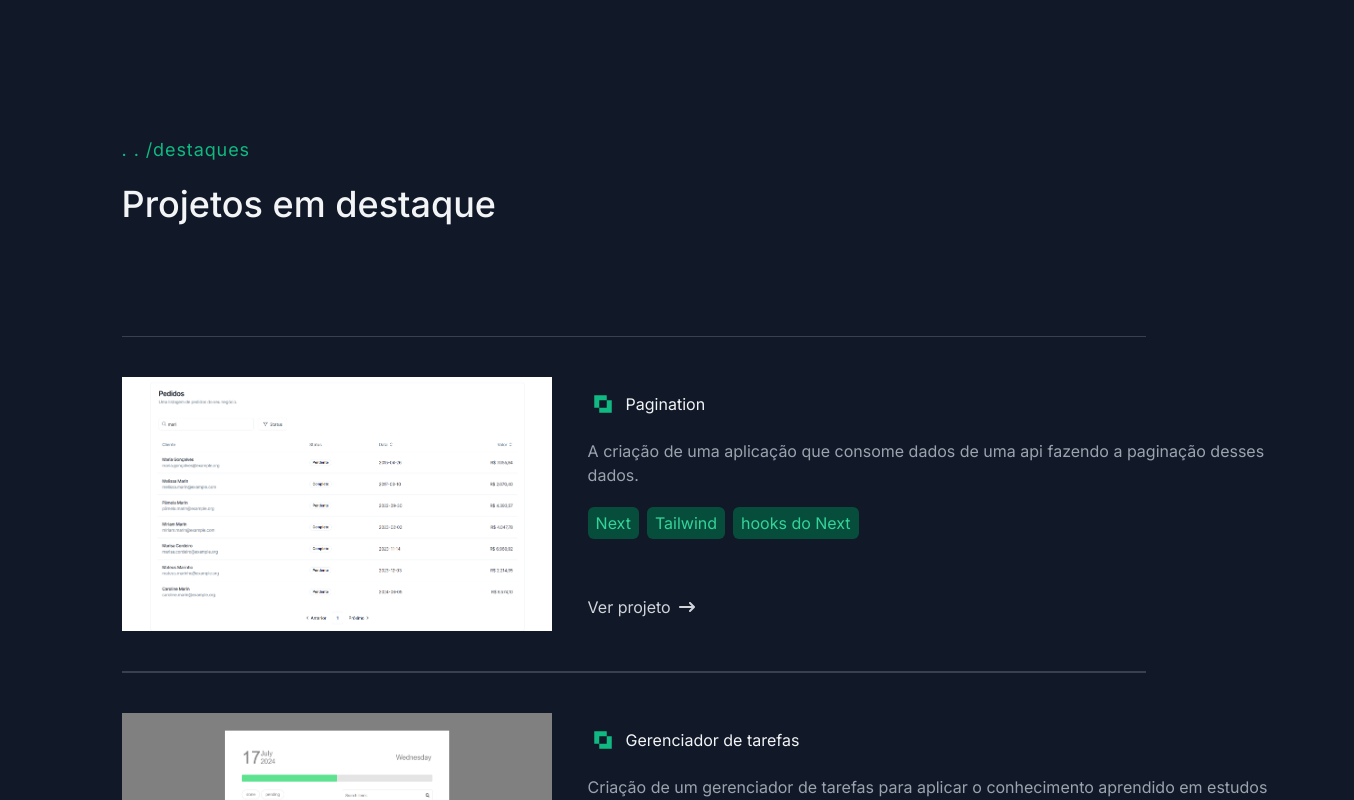
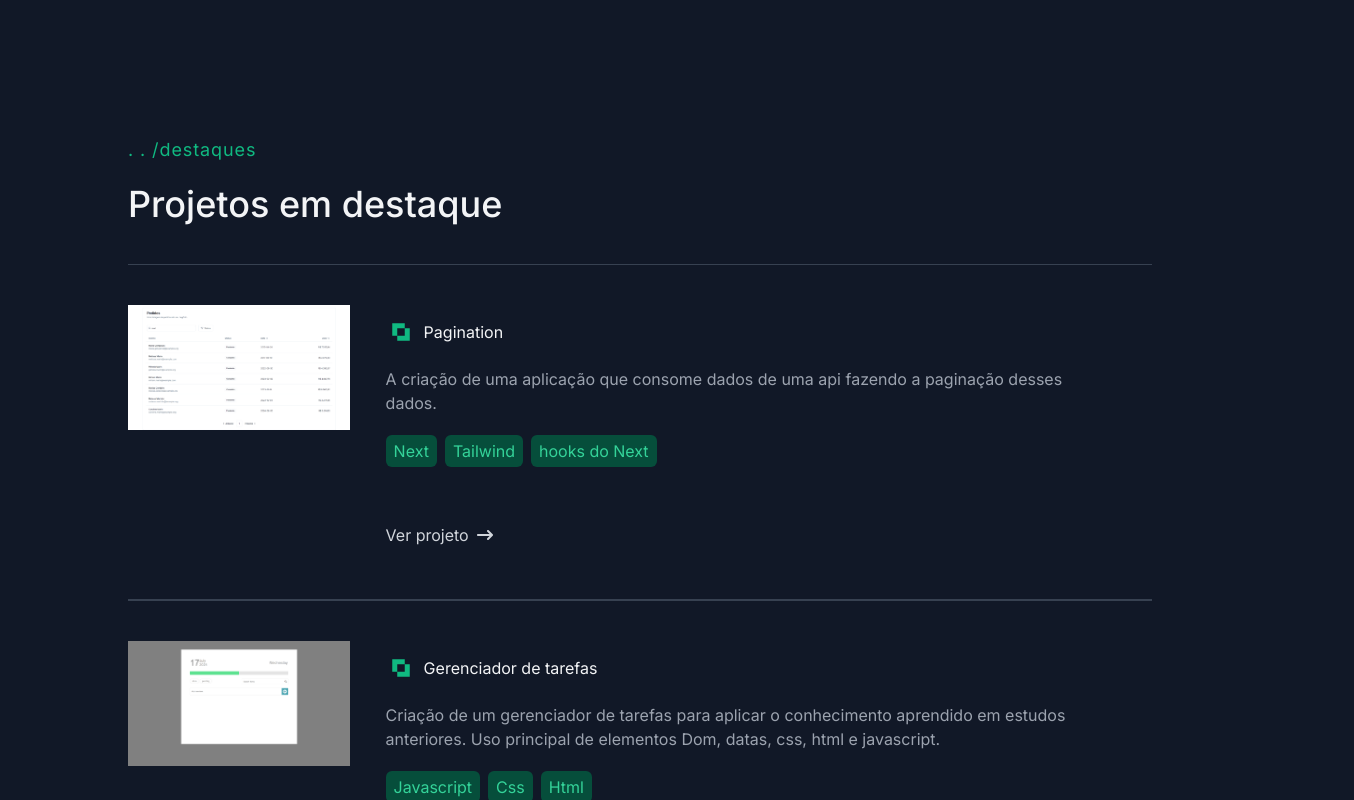
Before and after one commit to Dom-Garotom/Portifolio, a Next.js app: page / in a window 1280 px wide. Shown: the part 1440-2240 px from the top of the page, 1354 px wide, since content can reach past the window. Built offline with nearby package versions, Linux system fonts and the light colour scheme.

Commit message:
responsive

```diff
--- a/src/components/hero/index.tsx
+++ b/src/components/hero/index.tsx
@@ -1,5 +1,5 @@
-import Image from "next/image"
-import Person from "../../../public/images/person.png"
+import Image from "next/image";
+import Person from "../../../public/images/person.png";
 import ItenSkill from "./itenSkill";
 import ButtonCTA from "../ButtonCTA";
 import { LuGithub } from "react-icons/lu";
@@ -9,18 +9,17 @@ import { MdOutlineMarkEmailRead } from "react-icons/md";
 
 function HeroSection() {
     return (
-        <section className="flex flex-row-reverse items-center justify-around pt-20 bg-hero-image bg-cover bg-no-repeat h-[100vh]">
-            <div className="w-[450px]"></div>
-            <div className="flex flex-col h-[400px] justify-between items-start ">
+        <section className="flex flex-col-reverse md:flex-row-reverse items-center justify-around pt-20 bg-hero-image bg-cover bg-no-repeat h-[100vh]">
+            <div className="w-full md:w-[450px]"></div>
+            <div className="flex flex-col h-auto md:h-[400px] justify-between items-start p-4 md:p-0">
                 <div>
                     <p className="text-emerald-500 font-mono text-base mb-3">Olá, meu nome é </p>
-                    <h1 className="text-5xl font-semi mb-4">Gean Ferreira</h1>
+                    <h1 className="text-3xl md:text-5xl font-semi mb-4">Gean Ferreira</h1>
                 </div>
 
+                <p className="text-gray-400 w-full md:w-[530px]">Olá, meu nome é Gean Ferreira e sou um desenvolvedor front-end apaixonado por tecnologia. Com <b className="text-white" >1 ano de estudos em tecnologia</b>. Meu objetivo é criar interfaces de usuário bonitas e fazer o que amo. Gosto de projetos desafiadores, estou sempre aberto a novas oportunidades e desafios.</p>
 
-                <p className="text-gray-400 w-[530px]">Olá, meu nome é Gean Ferreira e sou um desenvolvedor front-end apaixonado por tecnologia. Com <b className="text-white" >1 ano de estudos em tecnologia</b>. Meu objetivo é criar interfaces de usuário bonitas e fazer o que amo. Gosto de projetos desafiadores, estou sempre aberto a novas oportunidades e desafios.</p>
-
-                <div className="flex flex-row flex-wrap gap-2 max-w-[450px]">
+                <div className="flex flex-row flex-wrap gap-2 max-w-full md:max-w-[450px]">
                     <ItenSkill content="Next js" />
                     <ItenSkill content="React" />
                     <ItenSkill content="Javascript" />
@@ -30,9 +29,9 @@ function HeroSection() {
                     <ItenSkill content="Git" />
                 </div>
 
-                <div className=" flex gap-5">
+                <div className="flex flex-col md:flex-row gap-5">
                     <ButtonCTA content="Entre em contato" caminho="/contact" />
-                    <div className=" flex justify-between items-center gap-3 text-slate-700 text-2xl   ">
+                    <div className="flex justify-between items-center gap-3 text-slate-700 text-2xl">
                         <LuGithub />
                         <CiLinkedin />
                         <FaWhatsapp />
@@ -40,9 +39,8 @@ function HeroSection() {
                     </div>
                 </div>
             </div>
-
         </section>
-    )
+    );
 }
 
 export default HeroSection;
--- a/src/components/sectionContact/index.tsx
+++ b/src/components/sectionContact/index.tsx
@@ -2,11 +2,13 @@ import ButtonCTA from "../ButtonCTA";
 
 function SectionContact() {
     return (
-        <div className="w-full h-[50vh] flex flex-col items-center justify-center gap-7 bg-gray-900 border-t-2 border-gray-800 ">
-            <h1 className="text-4xl font-semibold text-emerald-500 text-center w-[680px]">Vamos começar a construir o futuro que você imagina!</h1>
+        <div className="w-full h-[50vh] flex flex-col items-center justify-center gap-7 bg-gray-900 border-t-2 border-gray-800 p-4 md:p-0">
+            <h1 className="text-2xl md:text-4xl font-semibold text-emerald-500 text-center max-w-lg md:max-w-2xl">
+                Vamos começar a construir o futuro que você imagina!
+            </h1>
             <ButtonCTA content="Vamos conversar" caminho="/contact" />
         </div>
-    )
+    );
 }
 
 export default SectionContact;
--- a/src/components/sectionProject/cardProject.tsx
+++ b/src/components/sectionProject/cardProject.tsx
@@ -1,49 +1,46 @@
 import Image, { StaticImageData } from "next/image";
 import ButtonCTA from "../ButtonCTA";
 import ItenSkill from "../hero/itenSkill";
-import foto from "../../../public/images/Foto (1).png"
+import foto from "../../../public/images/Foto (1).png";
 import { CgPathExclude } from "react-icons/cg";
 import { FaArrowRightLong } from "react-icons/fa6";
-import React, { ReactNode, ReactPortal } from "react";
+import React, { ReactNode } from "react";
 import Link from "next/link";
 
-
-interface CardProjectProp{
-    title : string,
-    content : string,
-    url : string,
-    image ?: StaticImageData,
-    children ?: ReactNode ,
+interface CardProjectProp {
+    title: string;
+    content: string;
+    url: string;
+    image?: StaticImageData;
+    children?: ReactNode;
 }
 
-function CardProject (   prop : CardProjectProp) {
-    return(
-        <div className="flex w-full border-y py-10  gap-9 border-gray-700">
+function CardProject(prop: CardProjectProp) {
+    return (
+        <div className="flex flex-col md:flex-row w-full border-y py-10 gap-9 border-gray-700">
+            <div className="w-full md:w-auto">
+                <Image src={prop.image === undefined ? foto : prop.image} width={430} alt={prop.title} className="w-full md:w-auto" />
+            </div>
 
-            <Image src={prop.image === undefined ? foto : prop.image} width={430} alt="" />
-
-            <div className="flex flex-col py-3 gap-5 ">
-
+            <div className="flex flex-col py-3 gap-5 w-full md:w-auto">
                 <div className="flex gap-2 items-center">
                     <CgPathExclude className="text-emerald-500 text-3xl" />
                     <p>{prop.title}</p>
                 </div>
-                    <p className="text-gray-400  w-[45.4rem] mr-10">{prop.content}</p>
-                    <div className="flex gap-2">
-                        {prop.children}
-                    </div>
-                <div className="flex gap-2 flex-wrap w-[300px]">
+                <p className="text-gray-400 w-full md:w-[45.4rem] mr-10">{prop.content}</p>
+                <div className="flex gap-2">
+                    {prop.children}
+                </div>
+                <div className="flex gap-2 flex-wrap w-full md:w-[300px]">
 
                 </div>
                 <Link href={prop.url} target="_blank" className="flex items-center gap-2 text-gray-300 mt-4 w-32 hover:font-bold transition-all">
                     Ver projeto
-                    <FaArrowRightLong  />
+                    <FaArrowRightLong />
                 </Link>
-
             </div>
-
         </div>
-    )
+    );
 }
 
 export default CardProject;
--- a/src/components/sectionProject/index.tsx
+++ b/src/components/sectionProject/index.tsx
@@ -4,55 +4,44 @@ import { FaArrowRightLong } from "react-icons/fa6";
 import CardProject from "./cardProject";
 import ItenSkill from "../hero/itenSkill";
 import LinkDefault from "./linkDefault";
-import Eduster from "../../../public/tumbs/tumb-eduster.png"
-import Pagination from "../../../public/tumbs/tumb-pagination.png"
-import Lista from "../../../public/tumbs/tumb-lista.png"
-import ToDo from "../../../public/tumbs/tumb-toDo.png"
-import Lingua from "../../../public/tumbs/tumb-lingua.png"
-import Musik from "../../../public/tumbs/tumb-musik.png"
-
-
+import Eduster from "../../../public/tumbs/tumb-eduster.png";
+import Pagination from "../../../public/tumbs/tumb-pagination.png";
+import Lista from "../../../public/tumbs/tumb-lista.png";
+import ToDo from "../../../public/tumbs/tumb-toDo.png";
+import Lingua from "../../../public/tumbs/tumb-lingua.png";
+import Musik from "../../../public/tumbs/tumb-musik.png";
 
 function ProjectSection() {
-
     const projects = [
         {
             title: "Pagination",
             url: "https://github.com/Dom-Garotom/Lista-de-pedidos",
             content: "A criação de uma aplicação que consome dados de uma api fazendo a paginação desses dados.",
             image: Pagination,
-            skills: ["Next" , "Tailwind" ,  "hooks do Next"]
+            skills: ["Next", "Tailwind", "hooks do Next"],
         },
-
         {
             title: "Gerenciador de tarefas",
             url: "https://github.com/Dom-Garotom/Gerenciador-de-tarefas",
             content: "Criação de um gerenciador de tarefas para aplicar o conhecimento aprendido em estudos anteriores. Uso principal de elementos Dom, datas, css, html e javascript.",
             image: ToDo,
-            skills: ["Javascript", "Css", "Html"]
+            skills: ["Javascript", "Css", "Html"],
         },
         {
             title: "Lista de compras",
-            url: "https: //github.com/Dom-Garotom/Lista-de-compras-react",
+            url: "https://github.com/Dom-Garotom/Lista-de-compras-react",
             content: "Criando uma simples página react com intuito de praticar o uso dos hooks criando uma lista de compras interativa.",
             image: Lista,
-            skills: ["React js", "Tailwind"]
+            skills: ["React js", "Tailwind"],
         },
     ];
 
+    return (
+        <section className="flex flex-col items-center pt-20 bg-gray-900 w-full pb-20">
+            <div className="flex flex-col items-start w-11/12 lg:w-4/5">
+                <TitleDefault title="Projetos em destaque" subTitle="destaques" />
 
-
-
-    return (
-
-        <section className=" flex flex-col items-center pt-20 bg-gray-900 w-[99vw] pb-20">
-            <div className="flex flex-col items-start w-[80vw]  ">
-                <TitleDefault
-                    title="Projetos em destaque"
-                    subTitle="destaques"
-                />
-
-                <div className="mt-28 mb-5">
+                <div className="mt-10 mb-5 w-full">
                     {projects.map((project, index) => (
                         <CardProject
                             key={index}
@@ -69,12 +58,9 @@ function ProjectSection() {
                 </div>
 
                 <LinkDefault href="/projetos" text="Se interessou?" linkText="Ver todos" right />
-
             </div>
         </section>
-
-
-    )
+    );
 }
 
 export default ProjectSection;
--- a/src/components/servicesSection/cardService.tsx
+++ b/src/components/servicesSection/cardService.tsx
@@ -1,17 +1,15 @@
 interface CardServiceProp {
-    title: string,
-    content: string,
+    title: string;
+    content: string;
 }
 
-function CardService(prop: CardServiceProp) {
+function CardService({ title, content }: CardServiceProp) {
     return (
-
-        <div className="flex flex-col w-[40rem] gap-4 border rounded-lg py-10 px-10 border-gray-500 ">
-            <h2 className="text-3xl font-medium ">{prop.title}</h2>
-            <p className="max-w-[35rem] font-medium text-gray-500">{prop.content}</p>
+        <div className="flex flex-col w-full max-w-xl gap-3  border rounded-lg py-10 px-5 bg-transparent shadow-lg transition-transform transform hover:scale-105 hover:shadow-2xl border-gray-500">
+            <h2 className="text-2xl md:text-3xl font-semibold text-slate-100-800">{title}</h2>
+            <p className="text-base md:text-lg font-medium text-gray-500">{content}</p>
         </div>
-
-    )
+    );
 }
 
 export default CardService;
```
